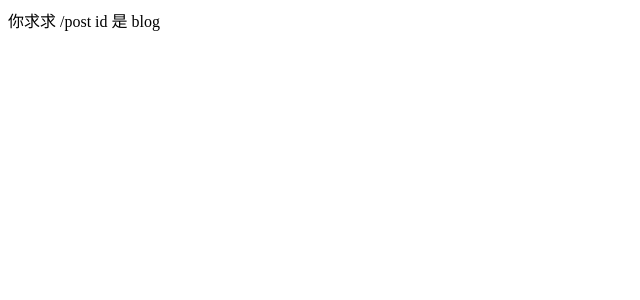
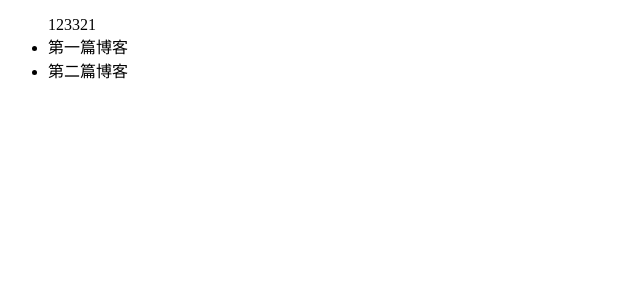
Before and after one commit to wojiaofengzhongzhuifeng/next-test-1, a Next.js app: page /post/blog in a window 1280 px wide. Shown: the top 300 px of the page, without its empty margins (0-640 px from the left). Built offline with nearby package versions, Linux system fonts and the light colour scheme.

Commit message:
页面加载后需要获取数据情况

```diff
--- /dev/null
+++ b/pages/api/posts.js
@@ -0,0 +1,12 @@
+// Next.js API route support: https://nextjs.org/docs/api-routes/introduction
+
+export default (req, res) => {
+	res.statusCode = 200
+	res.json({
+		message: '获取数据成功',
+		data: [
+			{title: "第一篇博客"},
+			{title: "第二篇博客"},
+		]
+	})
+}
--- /dev/null
+++ b/pages/post/blog.tsx
@@ -0,0 +1,26 @@
+import React from 'react';
+
+export async function getStaticProps(){
+  const res = await fetch('http://localhost:3000/api/posts');
+  const posts = await res.json();
+  return {
+    props: {
+      posts: posts.data,
+      test:123321
+    }
+  }
+}
+
+// @ts-ignore
+const Blog = ({posts, test}) => {
+  return (
+    <ul>
+      {test}
+      {posts.map((post: any)=>{
+        return <li>{post.title}</li>
+      })}
+    </ul>
+  )
+}
+
+export default Blog
```
